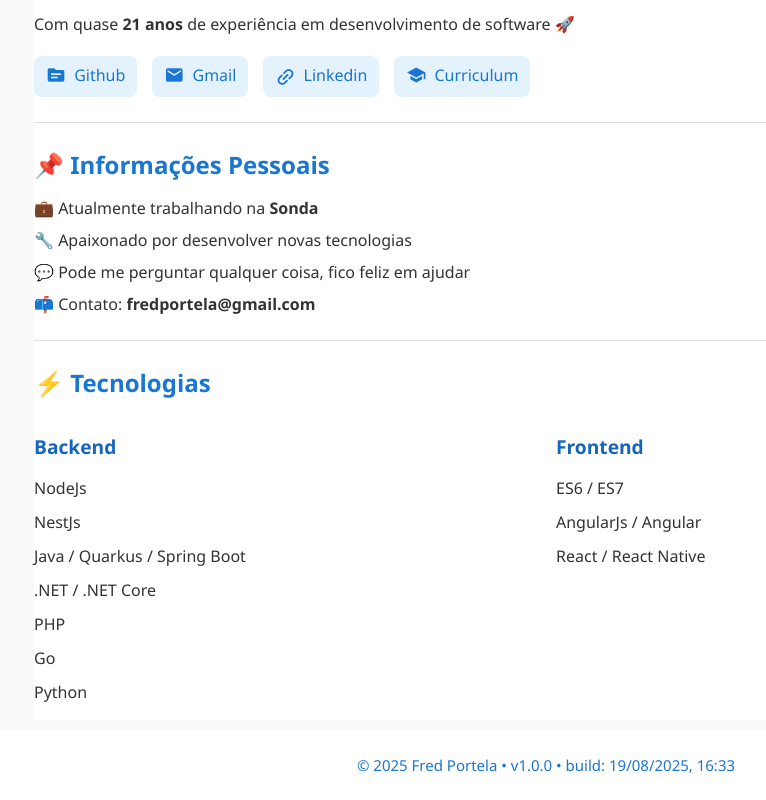
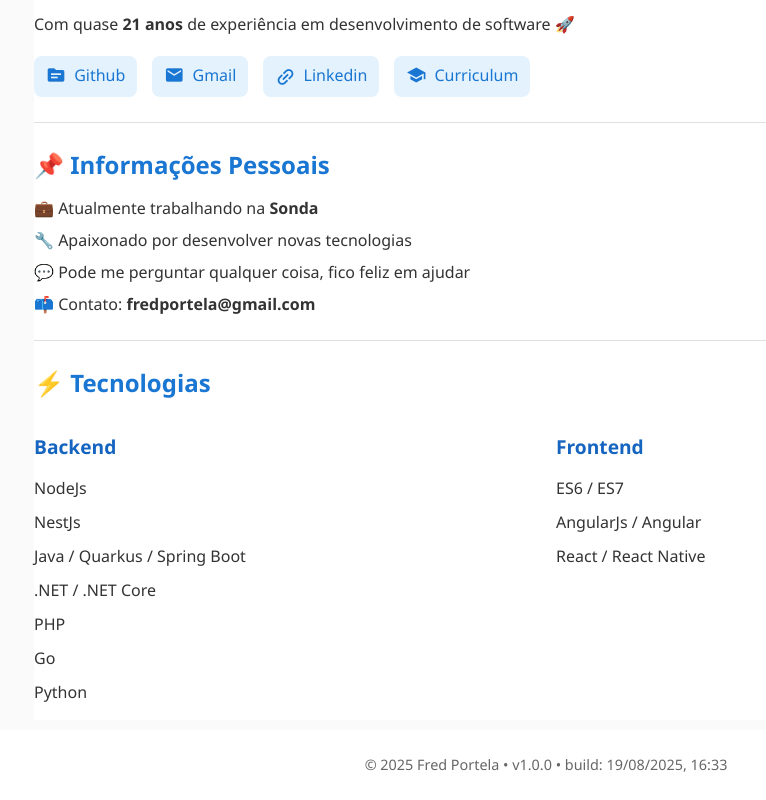
Before and after one commit to fredportela/fredportela.github.io, an Angular app: page /#/about in a window 1280 px wide. Shown: the part 190-990 px from the top of the page, without its empty margins (94-860 px from the left). Built offline with nearby package versions, Linux system fonts and the light colour scheme.

Commit message:
Atualiza footer

```diff
--- a/src/app/shared/components/footer/footer.component.scss
+++ b/src/app/shared/components/footer/footer.component.scss
@@ -3,13 +3,12 @@ footer {
   margin: 0 auto;
   text-align: center;
   padding: 10px 0;
-  color: #1976d2;
   font-weight: 500;
-  font-size: 15px;
+  font-size: .9rem;
+  color: #666;
 }
 
 @media print {
-
   footer {
     display: none;
   }
```
